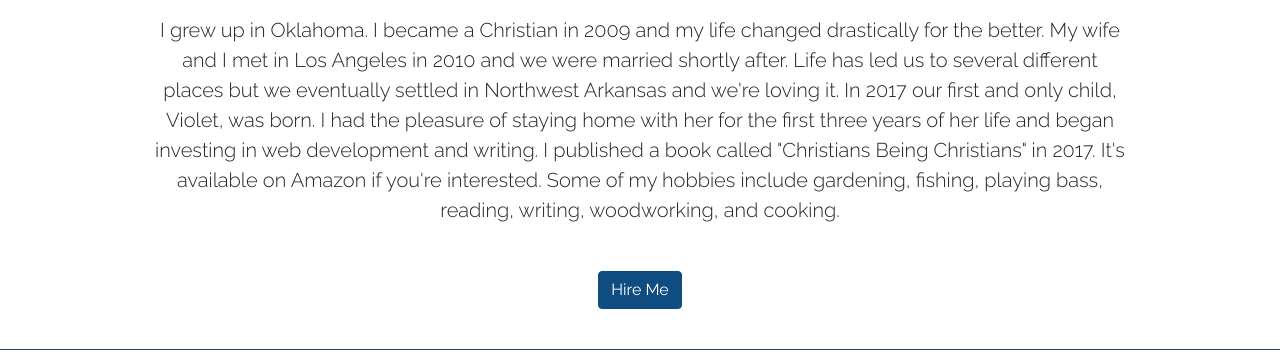
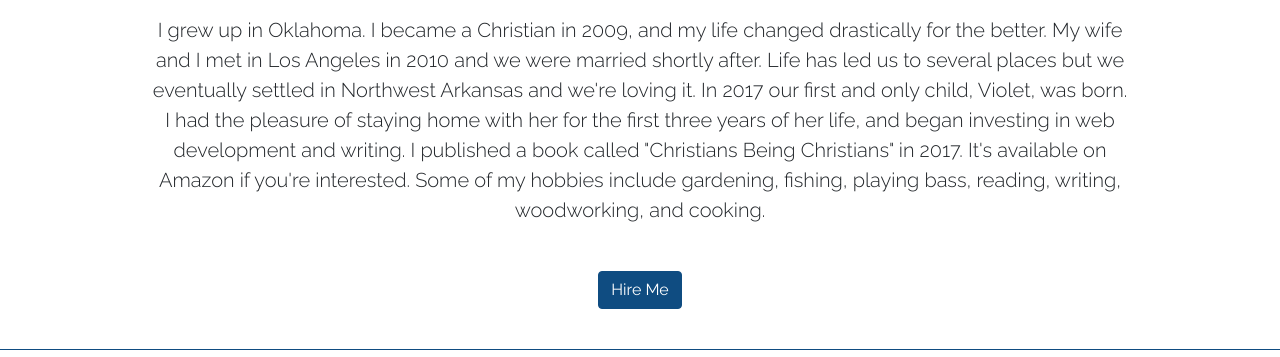
Before and after one commit to DevHare1/DevHare1.github.io, a plain HTML site: page about.html in a window 1280 px wide. Shown: the part 667-1024 px from the top of the page. Drawn offline with nearby package versions, Linux system fonts and the light colour scheme.

Commit message:
Update about.html

```diff
--- a/about.html
+++ b/about.html
@@ -76,15 +76,15 @@
         A Little About Me
       </h2>
       <p class="lead">
-        I grew up in Oklahoma. I became a Christian in 2009 and my life changed
+        I grew up in Oklahoma. I became a Christian in 2009, and my life changed
         drastically for the better. My wife and I met in Los Angeles in 2010 and
-        we were married shortly after. Life has led us to several different
-        places but we eventually settled in Northwest Arkansas and we're loving
-        it. In 2017 our first and only child, Violet, was born. I had the
-        pleasure of staying home with her for the first three years of her life
-        and began investing in web development and writing. I published a book
-        called "Christians Being Christians" in 2017. It's available on Amazon
-        if you're interested. Some of my hobbies include gardening, fishing,
+        we were married shortly after. Life has led us to several places but we
+        eventually settled in Northwest Arkansas and we're loving it. In 2017
+        our first and only child, Violet, was born. I had the pleasure of
+        staying home with her for the first three years of her life, and began
+        investing in web development and writing. I published a book called
+        "Christians Being Christians" in 2017. It's available on Amazon if
+        you're interested. Some of my hobbies include gardening, fishing,
         playing bass, reading, writing, woodworking, and cooking.
       </p>
       <a href="./contact.html" class="btn btn-primary" target="_self"
```
